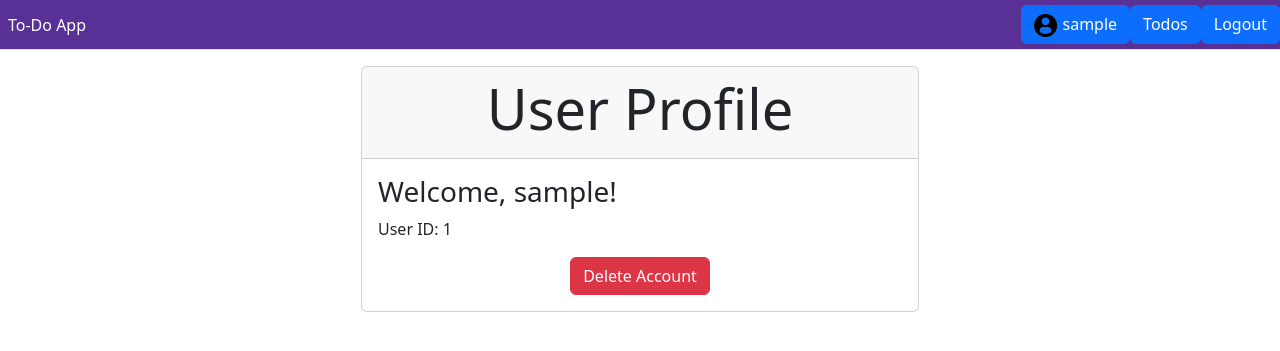
After one commit to erhanbag/wiederholungspruefung, a Flask app: page /profile in a window 1280 px wide. The commit adds this page. Shown: the top 351 px of the page. Run offline with Flask 3, Linux system fonts and the light colour scheme; the visitor is signed in with stand-in values (Sample User, id 1); some libraries are stand-ins or nearby versions.

Commit message:
User Deletion works
User can delete account

```diff
--- a/app.py
+++ b/app.py
@@ -193,6 +193,36 @@ def delete_list(id):
     return redirect(url_for('lists'))
 
 
+@app.route('/profile')
+@login_required
+def profile():
+    user = current_user
+    return render_template('profile.html', user=user)
+
+
+@app.route('/delete_account', methods=['POST'])
+def delete_account():
+    if current_user.is_authenticated:
+        user = current_user
+
+        # Delete the todos of the user
+        todos = Todo.query.filter_by(user_id=user.id).all()
+        for todo in todos:
+            db.session.delete(todo)
+
+        # Delete the lists of the user
+        lists = List.query.filter_by(user_id=user.id).all()
+        for list in lists:
+            db.session.delete(list)
+
+        # Finally delete the user account and commit
+        db.session.delete(user)
+        db.session.commit()
+        flash("Your account has been deleted.", 'success')
+        return redirect(url_for('index'))
+    else:
+        flash("User not found.", 'danger')
+        return redirect(url_for('profile'))
 
 
 @app.route('/insert/sample')
--- a/templates/base2.html
+++ b/templates/base2.html
@@ -18,6 +18,7 @@
 
         <div class="d-flex">
             {% if current_user.is_authenticated %}
+                <a href="{{ url_for('profile') }}" class="btn btn-primary"><img src="{{ url_for('static', filename='images/profile-user.png') }}" alt="User Icon" style="vertical-align: middle; width: 23px; margin-right: 6px;">{{current_user.username}}</a>
                 <a href="{{ url_for('todos') }}" class="btn btn-primary">Todos</a>
                 <a href="{{ url_for('logout') }}" class="btn btn-primary">Logout</a>
             {% else %}
--- /dev/null
+++ b/templates/profile.html
@@ -0,0 +1,23 @@
+{% extends 'base2.html' %}
+
+{% block TITLE %}Login{% endblock %}
+{% block HEADER %}
+	<h2>Profile</h2>
+{% endblock %}
+{% block CONTENT %}
+<div class="container d-flex align-items-center justify-content-center">
+    <div class="card w-50">
+        <div class="card-header">
+            <h1 class="display-4 text-center">User Profile</h1>
+        </div>
+        <div class="card-body">
+            <h3>Welcome, {{ user.username }}!</h3>
+            <p>User ID: {{ user.id }}</p>
+
+            <form method="POST" action="{{ url_for('delete_account') }}" style="text-align: center;">
+                <button type="submit" class="btn btn-danger">Delete Account</button>
+            </form>
+        </div>
+    </div>
+</div>
+{% endblock %}
```
